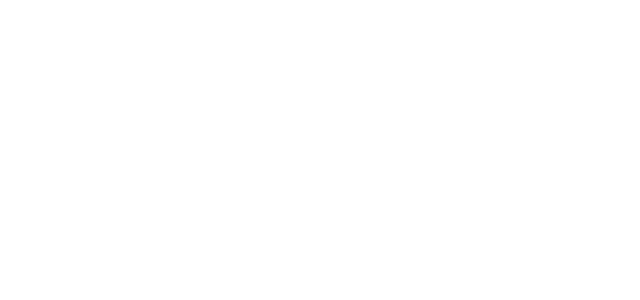
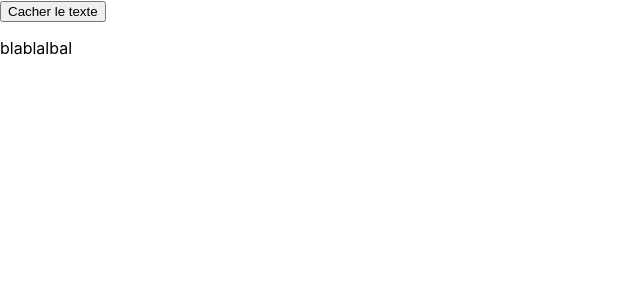
Before and after one commit to v-ina/exo-react-celebrites, a React (Create React App) app: page /copyright in a window 1280 px wide. Before the commit this address had no page. Shown: the top 300 px of the page, without its empty margins (0-640 px from the left). Built offline with nearby package versions, Linux system fonts and the light colour scheme.

Commit message:
usestate and comment

```diff
--- a/src/App.js
+++ b/src/App.js
@@ -4,6 +4,7 @@
 import StarsDetailPage from "./pages/StarsDetailPage";
 import RandomStarPage from "./pages/RandomStarPage";
 import SpeakersPage from "./pages/SpeakersPage";
+import CopyrightPage from "./pages/CopyrightPage";
 
 
 function App() {
@@ -15,6 +16,7 @@
         <Route path="/stars/:starID/detail" element={<StarsDetailPage />}/>
         <Route path="/random" element={<RandomStarPage />}/>
         <Route path="/speakers" element={<SpeakersPage />} />
+        <Route path="/copyright" element={<CopyrightPage />} />
       </Routes>
     </BrowserRouter>
   );
--- /dev/null
+++ b/src/pages/CopyrightPage.jsx
@@ -0,0 +1,25 @@
+import { useState } from "react";
+
+function CopyrightPage(){
+
+    // let displayText = true  => on declare pas variable comme ca, comme javascript
+    // ici, c'est comme on declare une variable, qui a une valeur d'entre () de useState (donc, ici valeur est 'true')
+    // et fonction setDisplayText permet a stocker le valeur par le parametre, et il recharge le composant.
+    // chaque fois qu'on click, parametre(!displayText) va devenir valeur de displayText.
+    // donc mon <p> afficher / masquer par le valeur de displayText
+
+    const [displayText , setDIsplayText] = useState(true)
+    const cacherLeTexte =()=>{
+        setDIsplayText(!displayText)
+    }
+    console.log(displayText);
+
+    return(
+        <>
+            <button onClick={cacherLeTexte}>Cacher le texte</button>
+            {displayText && <p>blablalbal</p>}
+        </>
+    )
+}
+
+export default CopyrightPage
```
